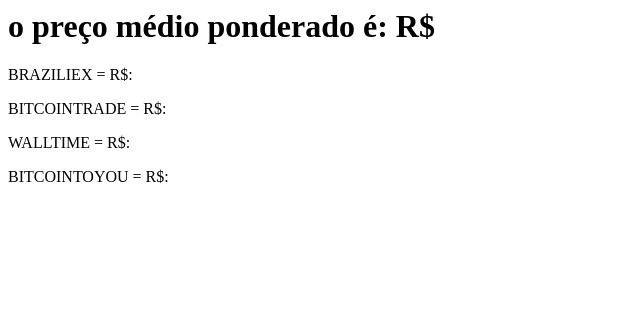
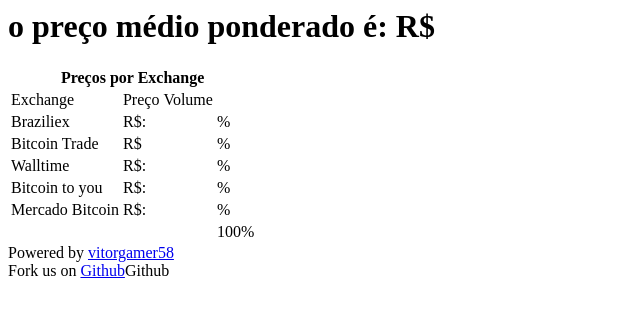
Before and after one commit to vitorgamer58/cotacao-bitcoin-php, a PHP site: page /view/home.html in a window 1280 px wide. Shown: the top 317 px of the page, without its empty margins (0-640 px from the left). Run offline with PHP 8.4, Linux system fonts and the light colour scheme.

Commit message:
Added Mercado Bitcoin and Others
Adicionada tabela com lista das exchanges - Preço - Volume - Marketshare;

```diff
--- a/view/header.html
+++ b/view/header.html
@@ -7,4 +7,5 @@
 		<meta name="author" content="vitorgamer58"/>
 		<meta name="rating" content="general" />
 		<title>Cotação Média do Bitcão</title>
+		<link href="css/estilo.css" rel="stylesheet">
     </head>
--- a/view/home.html
+++ b/view/home.html
@@ -1,8 +1,56 @@
 <body>
 	<h1>o preço médio ponderado é: R$ <?=number_format($preco_ponderado, 2, ',', '.')?></h1>
-	<p>BRAZILIEX = R$: <?=number_format($braziliex_price, 2, ',', '.')?></p>
-	<P>BITCOINTRADE = R$: <?=number_format($bitcointrade_price, 2, ',', '.')?></P>
-	<P>WALLTIME = R$: <?=number_format($walltime_price, 2, ',', '.')?></P>
-	<P>BITCOINTOYOU = R$: <?=number_format($bitcointoyou_price, 2, ',', '.')?></P>
+	<table>
+	<tbody>
+		<tr><th colspan="4">Preços por Exchange</th></tr>
+		<tr>
+			<td>Exchange</td>
+			<td>Preço</td>
+			<td>Volume</td>
+			<td></td>
+		</tr>
+		<tr>
+			<td>Braziliex</td>
+			<td>R$: <?=number_format($braziliex_price, 2, ',', '.')?></td>
+			<td><?=number_format($braziliex_volume, 4, ',', '.')?></td>
+			<td><?=$pbraziliex?>%</td>
+		</tr>
+		<tr>
+			<td>Bitcoin Trade</td>
+			<td>R$ <?=number_format($bitcointrade_price, 2, ',', '.')?></td>
+			<td><?=number_format($bitcointrade_volume, 4, ',', '.')?></td>
+			<td><?=$pbitcointrade?>%</td>
+		</tr>
+		<tr>
+			<td>Walltime</td>
+			<td>R$: <?=number_format($walltime_price, 2, ',', '.')?></td>
+			<td><?=number_format($walltime_volume, 4, ',', '.')?></td>
+			<td><?=$pwalltime?>%</td>
+		</tr>
+		<tr>
+			<td>Bitcoin to you</td>
+			<td>R$: <?=number_format($bitcointoyou_price, 2, ',', '.')?></td>
+			<td><?=number_format($bitcointoyou_volume, 4, ',', '.')?></td>
+			<td><?=$pwalltime?>%</td>
+		</tr>
+		<tr>
+			<td>Mercado Bitcoin</td>
+			<td>R$: <?=number_format($mercadobitcoin_price, 2, ',', '.')?></td>
+			<td><?=number_format($mercadobitcoin_volume, 4, ',', '.')?></td>
+			<td><?=$pmercadobitcoin?>%</td>
+		</tr>
+		<tr>
+			<td></td>
+			<td></td>
+			<td><?=$volumetotal?></td>
+			<td>100%</td>
+	</tbody>
+	</table>
+	<footer>
+		<!-- meu código esta licenciado sob a licença MIT, significa que tudo o que eu te peço se for usar este código é que mantenha meu nome: vitorgamer58 -->
+		Powered by <a href="https://github.com/vitorgamer58" target="_blank">vitorgamer58</a>
+		<br>
+		Fork us on <a href="https://github.com/vitorgamer58/cotacao-bitcoin-php" target="_blank">Github</a>Github
+	</footer>
 </body>
 </html>
```
Also changed, not shown: css/estilo.css (added, +17 -0 lines), index.php (+26 -4 lines).
